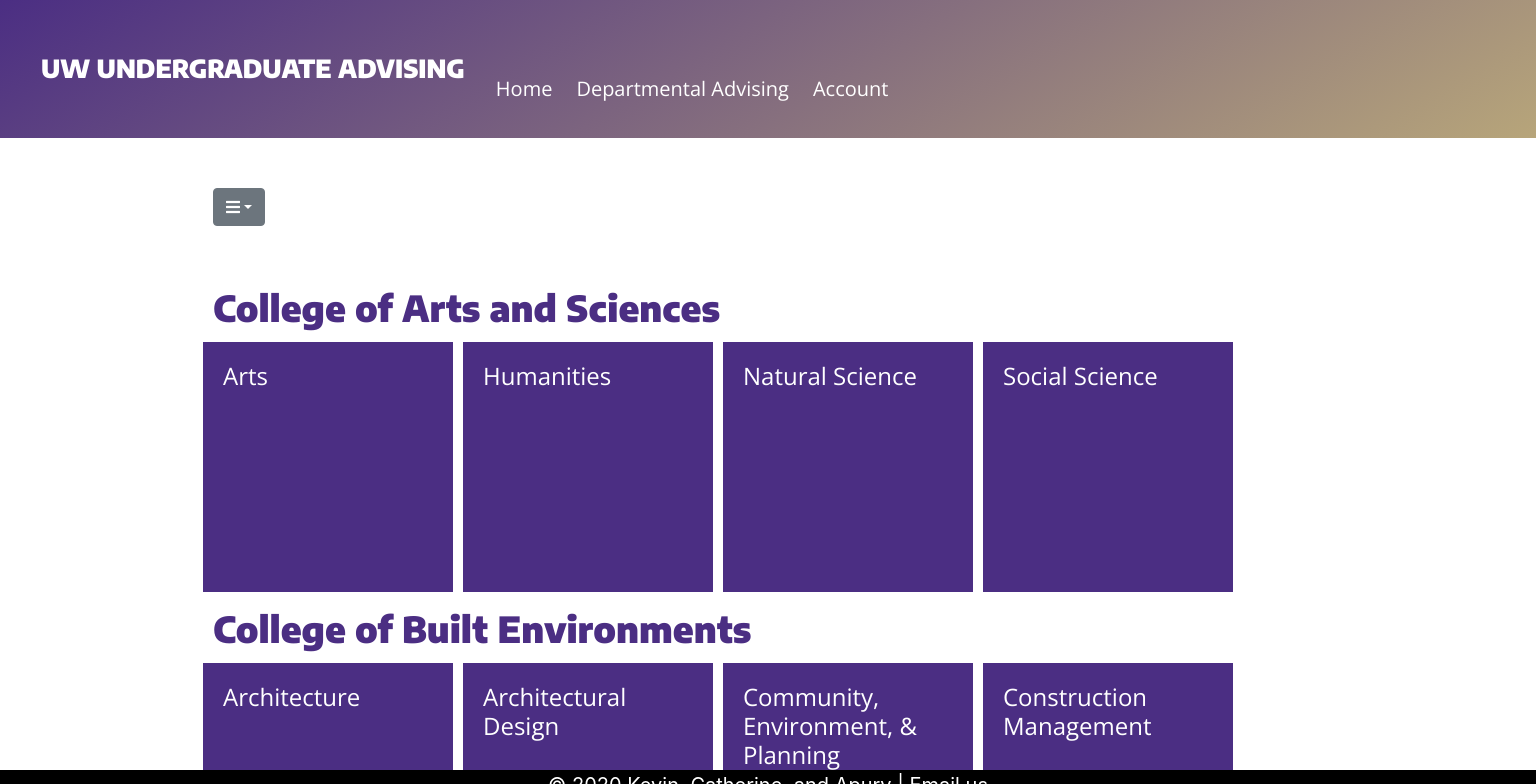
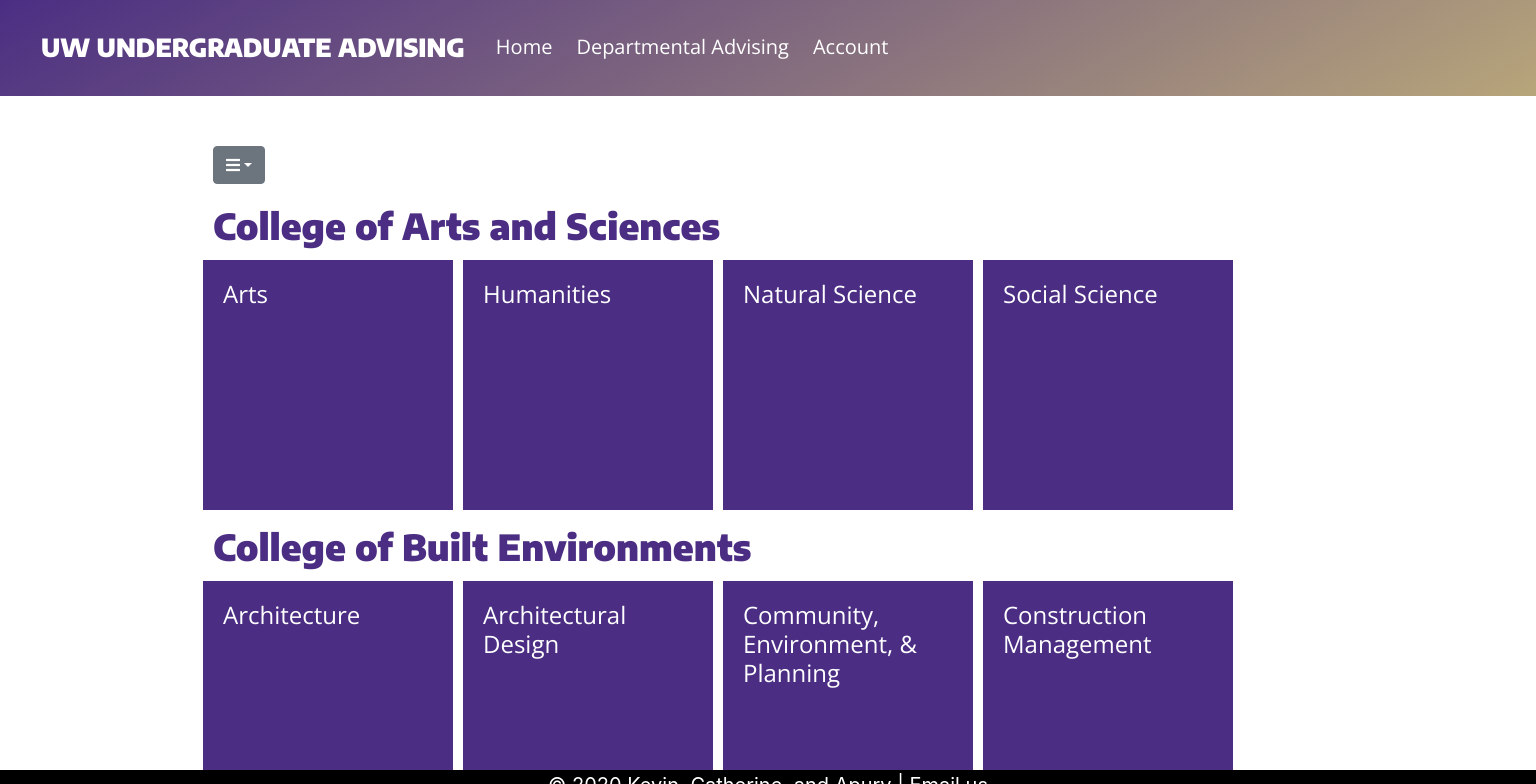
Before and after one commit to info340-au20/project-2-coei26, a React (Create React App) app: page /deptadvising in a window 1536 px wide. Shown: the top 784 px of the page. Built offline with nearby package versions, Linux system fonts and the light colour scheme.

Commit message:
align navbar links

```diff
--- a/src/index.css
+++ b/src/index.css
@@ -204,7 +204,7 @@
 /* Styling for media screens 768 px or wider. */
 @media (min-width: 768px) {
     .navbar li .navbar-brand {
-        font-size: 1.8rem;
+        font-size: 2rem;
     }
 
     .container h1 {
@@ -243,7 +243,7 @@
     }
 
     .container {
-        margin-top: 50px;
+        margin-top: 8px;
     }
 
     .container h1 {
```
Also changed, not shown: 1 other file (tests, documents, lock files or other folders).
